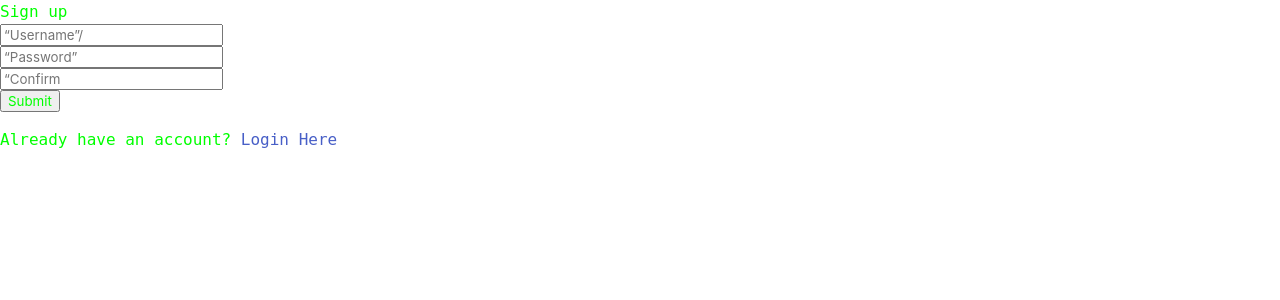
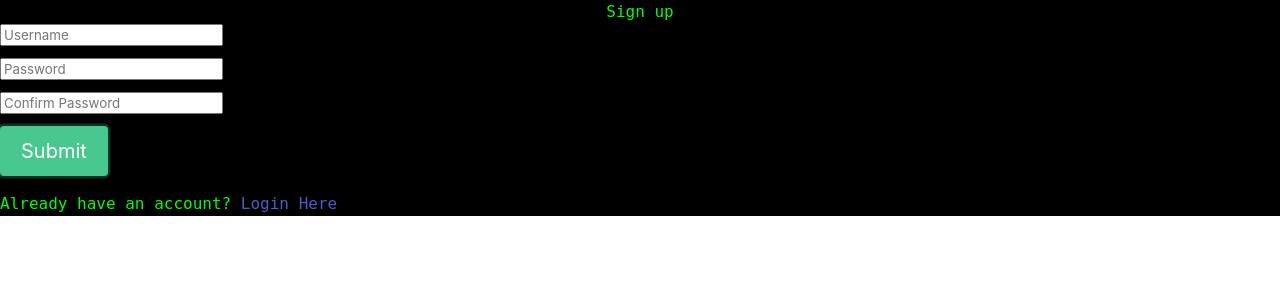
Before and after one commit to tunaabop/four-m, a Node server app: page /signup in a window 1280 px wide. Shown: the part 40-340 px from the top of the page. Run offline with Node 20, Linux system fonts and the light colour scheme; some libraries are stand-ins or nearby versions.

Commit message:
sign up fixed

```diff
--- a/views/signup.handlebars
+++ b/views/signup.handlebars
@@ -1,25 +1,25 @@
-<div class=‘user-signup’ style=“background-color:black”>
-    <h1 style=‘text-align:center’>Sign up</h1>
-  <form class=‘signup-form’>
-    <div class=‘field’>
+<div class="user-signup" style="background-color:black">
+    <h1 style="text-align:center">Sign up</h1>
+  <form class="signup-form">
+    <div class="field">
       <p>
-        <input type=‘text’ name=‘username’ id=‘username’ placeholder=“Username”/><br />
+        <input type="text" name="username" id="username" placeholder="Username"/><br />
       </p>
     </div>
-    <div class=‘field’>
+    <div class="field">
       <p>
-        <input type=‘password’ name=‘password’ id=‘password’ placeholder=“Password” /><br />
+        <input type="password" name="password" id="password" placeholder="Password" /><br />
       </p>
     </div>
-    <div class=‘field’>
+    <div class="field">
       <p>
-        <input type=‘password’ name=‘confirm-password’ id=‘confirm-password’ placeholder=“Confirm Password” /><br />
+        <input type="password" name="confirm-password" id="confirm-password" placeholder="Confirm Password" /><br />
       </p>
     </div>
-    <button class=‘button is-medium is-responsive is-success is-focused’ type=‘submit’>
+    <button class="button is-medium is-responsive is-success is-focused" type="submit">
       Submit
     </button>
   </form>
-  <p>Already have an account? <a href=‘/login’>Login Here</a></p>
-  <script src=‘/js/signup.js’></script>
+  <p>Already have an account? <a href="/login">Login Here</a></p>
+  <script src="/js/signup.js"></script>
 </div>
```
